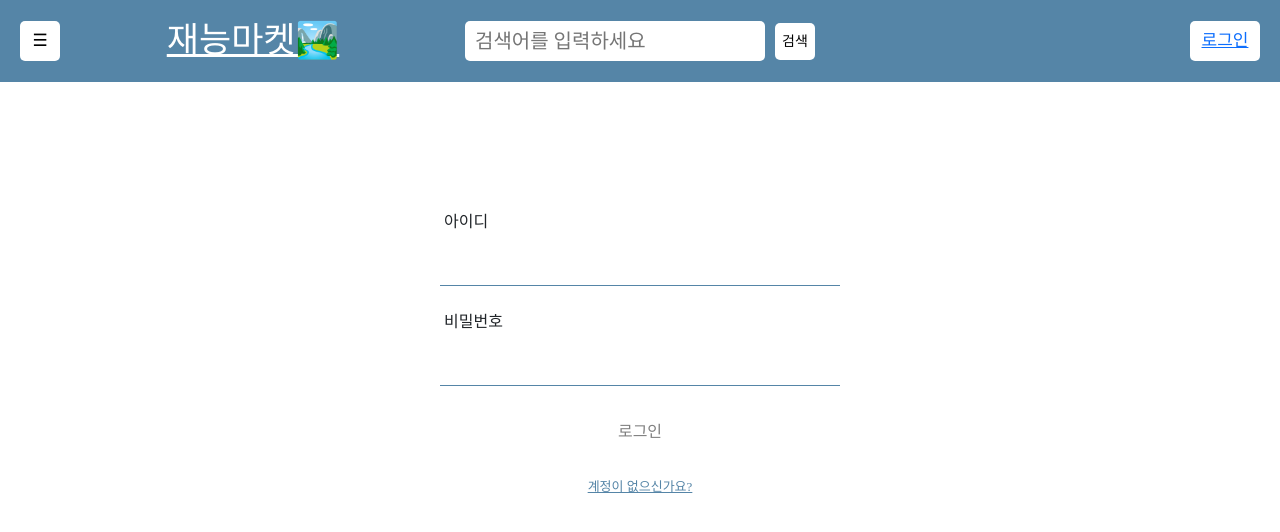
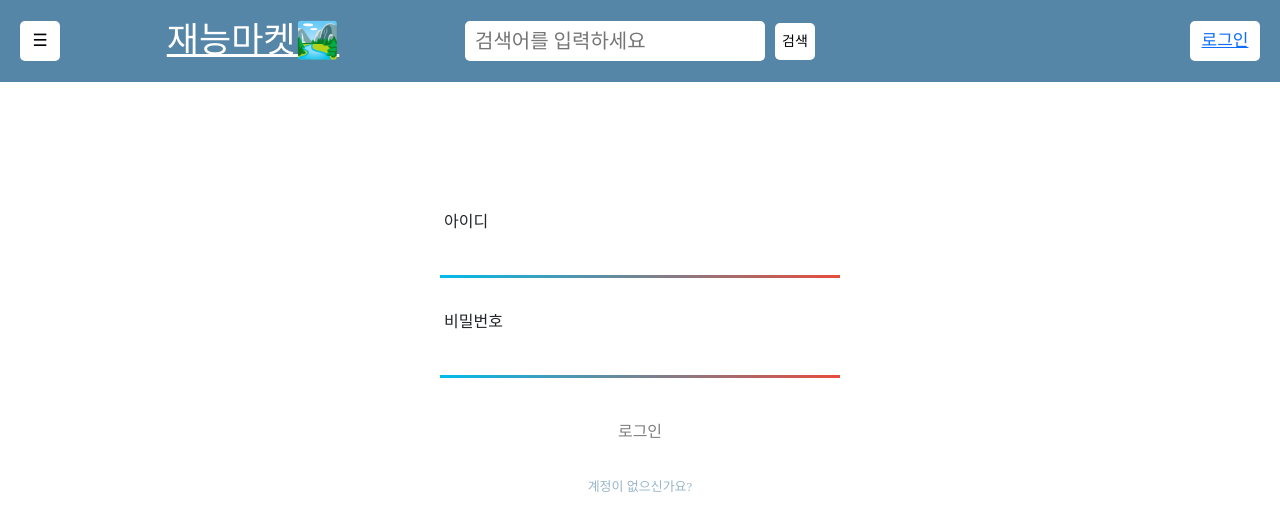
Before and after one commit to sanppi/talent_market, a React (Create React App) app in the folder client/: page /member/signin in a window 1280 px wide. Shown: the top 532 px of the page. Built offline with nearby package versions, Linux system fonts and the light colour scheme; a web font is replaced by a local one.

Commit message:
Design: add color, signform design

```diff
--- a/client/src/index.css
+++ b/client/src/index.css
@@ -11,8 +11,6 @@ code {
   font-family: source-code-pro, Menlo, Monaco, Consolas, 'Courier New',
     monospace;
 }
-
-@import './styles/reset.css';
 
 @import url(//fonts.googleapis.com/earlyaccess/notosanskr.css);
 
@@ -39,6 +37,7 @@ code {
 
 :root {
   --header-margin: 90px;
-  --main-navy: #5585a7;
+  --main-blue: #5585a7;
   --main-brown: #ab6142;
+  --bright-blue: #00bbea;
 }
--- a/client/src/styles/_utilies.scss
+++ b/client/src/styles/_utilies.scss
@@ -4,3 +4,14 @@
   padding: $padding;
   cursor: pointer;
 }
+
+@mixin smallText($size, $color, $mtop) {
+  font-size: $size;
+  color: $color;
+  margin-top: $mtop;
+}
+
+@mixin size($width, $height) {
+  width: $width;
+  height: $height;
+}
--- a/client/src/styles/mypage.scss
+++ b/client/src/styles/mypage.scss
@@ -74,7 +74,7 @@
           display: block;
           content: '';
           padding-bottom: 5px;
-          border-bottom: solid 2px var(--main-navy);
+          border-bottom: solid 2px var(--bright-blue);
           transform: scaleX(0);
           transition: transform 250ms ease-in-out;
           transform-origin: 0% 50%;
--- a/client/src/styles/signform.scss
+++ b/client/src/styles/signform.scss
@@ -14,8 +14,7 @@ $transition-duration: 0.5s;
 
   .signInputForm {
     max-width: 400px;
-    width: 100%;
-    height: 550px;
+    @include size(100%, 550px);
 
     .signUp {
       animation: slide $transition-duration ease-in-out;
@@ -37,10 +36,13 @@ $transition-duration: 0.5s;
 
       input {
         display: block;
-        padding: 10px;
+        padding: 5px 10px;
         margin: 7px 0;
         border: 0;
-        border-bottom: 1px solid var(--main-navy);
+        border-bottom: 3px solid;
+        border-image: linear-gradient(to right, var(--bright-blue), #e74c3c);
+        border-image-slice: 1;
+        position: relative;
         outline: none;
         width: 100%;
       }
@@ -53,27 +55,32 @@ $transition-duration: 0.5s;
         margin: 0;
       }
 
+      span {
+        position: absolute;
+        right: 94px;
+        top: 26px;
+        font-size: 11px;
+        color: var(--main-blue);
+      }
+
       button[type='button'] {
         @include button(10px, 7px);
         position: absolute;
         bottom: 40px;
         right: 10px;
         font-size: 10px;
-        background-color: var(--main-navy);
+        background-color: var(--bright-blue);
         color: white;
+        animation: slide $transition-duration ease-in-out;
       }
 
       small {
         display: block;
-        margin-top: 10px;
-        font-size: 12px;
-        color: tomato;
+        @include smallText(11px, tomato, 10px);
       }
 
       .signInMsg {
-        margin-top: 10px;
-        font-size: 11px;
-        color: tomato;
+        @include smallText(12px, tomato, 10px);
         height: 30px;
       }
     }
@@ -90,8 +97,14 @@ $transition-duration: 0.5s;
 
       a {
         font-size: 13px;
-        text-decoration: underline;
-        color: var(--main-navy);
+        opacity: 0.6;
+        text-decoration: none;
+        color: var(--main-blue);
+        transition: opacity 0.3s ease;
+
+        &:hover {
+          opacity: 1;
+        }
       }
     }
   }
@@ -100,11 +113,11 @@ $transition-duration: 0.5s;
     @include button(20px, 10px);
 
     width: 100%;
-    background-color: var(--main-navy);
+    background-color: var(--main-blue);
     color: white;
 
     &:hover {
-      background-color: var(--main-navy);
+      background-color: var(--main-blue);
     }
 
     &:disabled {
```
